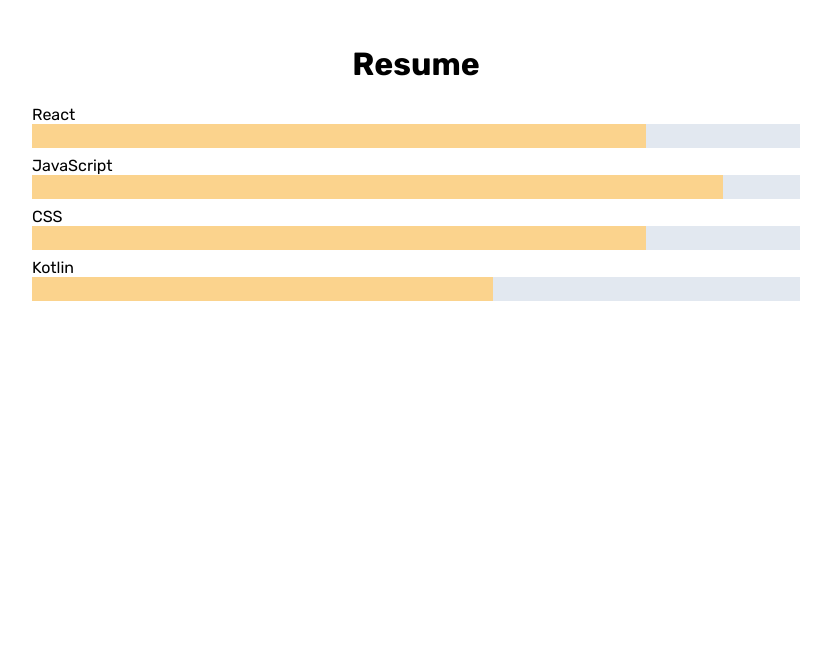
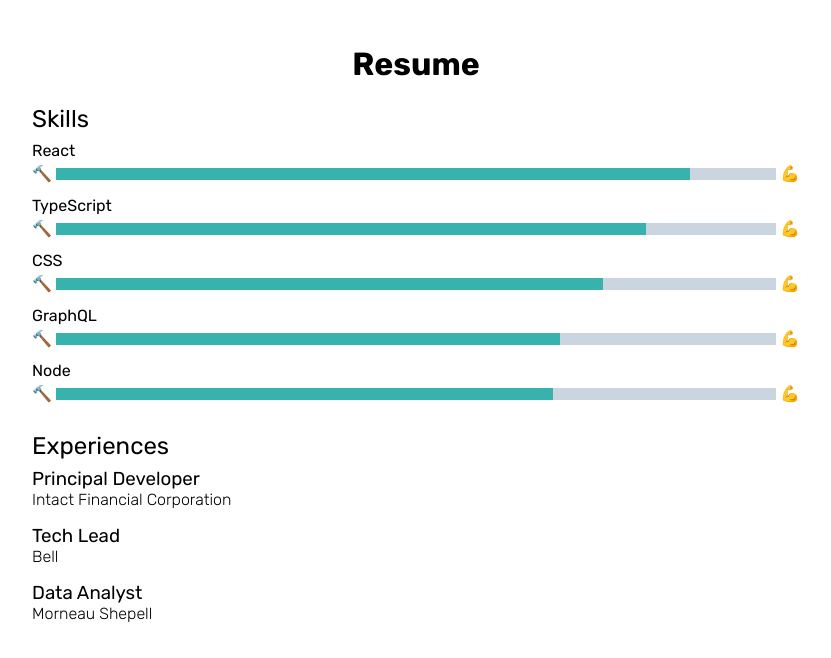
Before and after one commit to Oreoz/website, a React (Create React App) app: page /resume in a window 1280 px wide. Shown: the top 658 px of the page, without its empty margins (224-1055 px from the left). Built offline with nearby package versions, Linux system fonts and the light colour scheme.

Commit message:
Start of resume

```diff
--- a/public/index.html
+++ b/public/index.html
@@ -9,7 +9,7 @@
 
     <link rel="manifest" href="%PUBLIC_URL%/manifest.json" />
     <link
-      href="https://fonts.googleapis.com/css?family=Rubik:400,500,700&display=swap"
+      href="https://fonts.googleapis.com/css?family=Rubik:200,300,400,500,700&display=swap"
       rel="stylesheet"
       media="print"
       onload="this.media='all'"
--- /dev/null
+++ b/src/components/Job.tsx
@@ -0,0 +1,25 @@
+import React, { FC, HTMLAttributes } from "react";
+
+interface Props extends HTMLAttributes<HTMLDivElement> {
+  company: string;
+  title: string;
+}
+
+const Job: FC<Props> = ({
+  company,
+  children,
+  title,
+  className,
+  ...passtrough
+}) => {
+  return (
+    <div className={`flex flex-col w-full ${className}`} {...passtrough}>
+      <h3 className="my-0 font-normal">{title}</h3>
+      <h4 className="my-0 font-thin">{company}</h4>
+
+      {children}
+    </div>
+  );
+};
+
+export default Job;
--- a/src/components/Skill.tsx
+++ b/src/components/Skill.tsx
@@ -15,13 +15,23 @@
     <div {...passthrough}>
       <label className="mb-1">{name}</label>
 
-      <div className="h-6 bg-gray-300">
-        <div
-          className="h-full bg-orange-300 transition-all ease-linear duration-1000"
-          style={{
-            width: `${skillLevel * 10}%`,
-          }}
-        />
+      <div className="flex items-center">
+        <span role="img" aria-label="weak">
+          🔨
+        </span>
+
+        <div className="w-full h-3 bg-gray-400 mx-1 my-2">
+          <div
+            className="h-full bg-teal-500 transition-all ease-linear duration-1000"
+            style={{
+              width: `${skillLevel * 10}%`,
+            }}
+          />
+        </div>
+
+        <span role="img" aria-label="strong">
+          💪
+        </span>
       </div>
     </div>
   );
--- a/src/routes/Resume.tsx
+++ b/src/routes/Resume.tsx
@@ -1,15 +1,33 @@
 import React, { FC } from "react";
 import Skill from "../components/Skill";
+import Job from "./../components/Job";
 
 const Resume: FC = () => {
   return (
     <>
-      <h1>Resume</h1>
+      <h1 className="text-center">Resume</h1>
 
-      <Skill className="w-full mb-2" name="React" level={8} />
-      <Skill className="w-full mb-2" name="JavaScript" level={9} />
-      <Skill className="w-full mb-2" name="CSS" level={8} />
-      <Skill className="w-full mb-2" name="Kotlin" level={6} />
+      <h2 className="w-full text-left mb-2 mt-0 font-normal">Skills</h2>
+
+      <div className="w-full flex flex-col mb-4">
+        <Skill className="w-full mb-2" name="React" level={8.8} />
+        <Skill className="w-full mb-2" name="TypeScript" level={8.2} />
+        <Skill className="w-full mb-2" name="CSS" level={7.6} />
+        <Skill className="w-full mb-2" name="GraphQL" level={7.0} />
+        <Skill className="w-full mb-2" name="Node" level={6.9} />
+      </div>
+
+      <h2 className="w-full text-left mb-2 mt-0 font-normal">Experiences</h2>
+
+      <Job
+        className="mb-4"
+        company="Intact Financial Corporation"
+        title="Principal Developer"
+      />
+
+      <Job className="mb-4" company="Bell" title="Tech Lead" />
+
+      <Job className="mb-4" company="Morneau Shepell" title="Data Analyst" />
     </>
   );
 };
```
